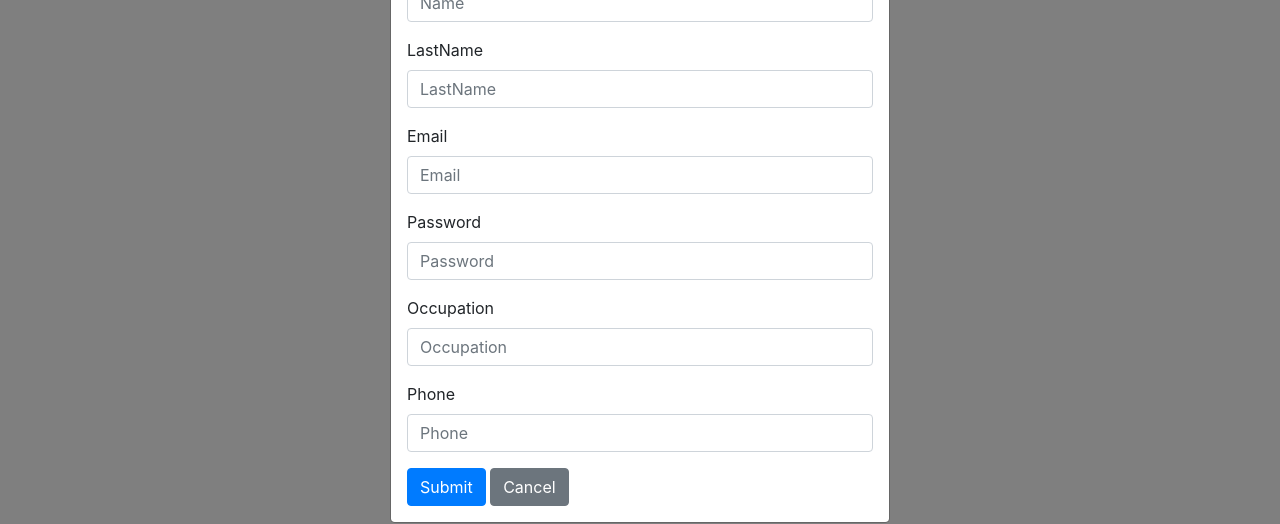
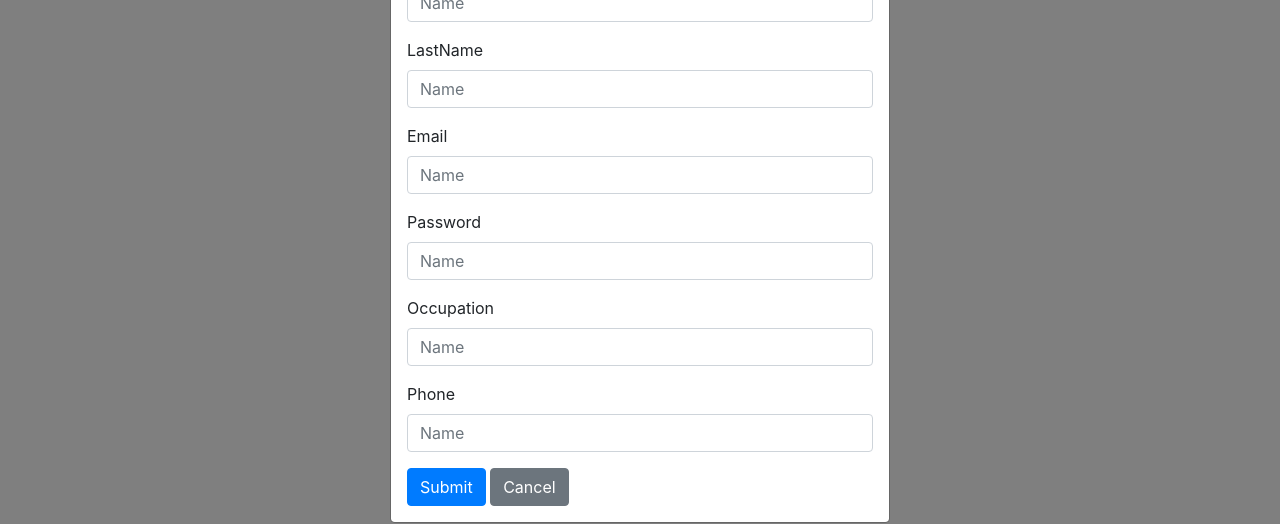
Before and after one commit to andreprogramador1/crud-app, a React (Create React App) app: page / in a window 1280 px wide. Both pictures are taken after a click on the button "Create". Shown: the part 156-680 px from the top of the page. Built offline with nearby package versions, Linux system fonts and the light colour scheme; no server answers.

Commit message:
react use form integration with reactstrap done

```diff
--- a/package.json
+++ b/package.json
@@ -3,6 +3,7 @@
   "version": "0.1.0",
   "private": true,
   "dependencies": {
+    "@hookform/resolvers": "^1.2.0",
     "@testing-library/jest-dom": "^5.11.4",
     "@testing-library/react": "^11.1.0",
     "@testing-library/user-event": "^12.1.10",
@@ -11,11 +12,13 @@
     "cors": "^2.8.5",
     "react": "^17.0.1",
     "react-dom": "^17.0.1",
+    "react-hook-form": "^6.13.1",
     "react-router-dom": "^5.2.0",
     "react-scripts": "4.0.1",
     "reactstrap": "^8.7.1",
     "styled-components": "^5.2.1",
-    "web-vitals": "^0.2.4"
+    "web-vitals": "^0.2.4",
+    "yup": "^0.32.8"
   },
   "scripts": {
     "start": "react-scripts start",
--- a/src/components/Formu.js
+++ b/src/components/Formu.js
@@ -1,5 +1,8 @@
 import React,{useState, useEffect} from 'react'
 import api from '../services/api'
+import { useForm, Controller  } from 'react-hook-form'
+import { yupResolver } from '@hookform/resolvers/yup'
+import * as yup from "yup";
 
 import {
   Form,
@@ -11,7 +14,7 @@ import {
   ModalHeader,
   ModalBody,
   ModalFooter,
-  Button
+  Button,
 } from 'reactstrap'
 
 const initialValue = {
@@ -27,33 +30,61 @@ const initialValue = {
 
 export const Formu = ({ modal2, toggle2, id }) => {
 
-  const [values, setValues] = useState(id ? null: initialValue)
-  console.log(id)
+  const phoneRegExp = /^((\\+[1-9]{1,4}[ \\-]*)|(\\([0-9]{2,3}\\)[ \\-]*)|([0-9]{2,4})[ \\-]*)*?[0-9]{3,4}?[ \\-]*[0-9]{3,4}?$/
 
-  useEffect(() => {
-      if(id) {
-        api.get(`/users/${id}`)
-        .then((response) => {
-          setValues(response.data)
-        })
-      }
-  },[id]);
+  const schema = yup.object().shape({
+    name: yup.string().min(2, 'too Short').required('required'),
+    lastName: yup.string().min(2, 'too Short').required('required'),
+    email: yup.string().email().required(),
+    password: yup.string().required(),
+    occupation: yup.string(),
+    phone: yup.string().matches(phoneRegExp, 'Phone number is not valid')
+  })
+
+  // const [values, setValues] = useState(id ? null: initialValue)
+
+  const { register, handleSubmit, control, reset } = useForm()
 
 
-  function onChange(e) {
-    const { name, value } = e.target
-    //console.log({name, value})
-    setValues({...values, [name]: value})
-  }
 
-  function onSubmit(e) {
-    e.preventDefault();
+  // useEffect(() => {
+  //     if(id) {
+  //       api.get(`/users/${id}`)
+  //       .then((response) => {
+  //         setValues(response.data)
+  //       })
+  //     }
+  // },[id]);
 
+
+  // function onChange(e) {
+  //   const { name, value } = e.target
+  //   //console.log({name, value})
+  //   setValues({...values, [name]: value})
+  // }
+
+  // function onSubmit(e) {
+  //   e.preventDefault();
+
+  //   const method = id ? 'patch' : 'post'
+  //   const url = id
+  //    ? `http://localhost:3333/users/${id}`
+  //    : `http://localhost:3333/users/`
+  //   api[method](url, values)
+  //   .then((response) => {
+  //     console.log(response)
+  //   })
+
+  // }
+
+  function onSubmit(data) {
+
+    console.log(data)
     const method = id ? 'patch' : 'post'
     const url = id
      ? `http://localhost:3333/users/${id}`
      : `http://localhost:3333/users/`
-    api[method](url, values)
+    api[method](url, data)
     .then((response) => {
       console.log(response)
     })
@@ -68,30 +99,90 @@ export const Formu = ({ modal2, toggle2, id }) => {
           <ModalHeader toggle={toggle2}>Form</ModalHeader>
           <ModalBody>
 
-            <Form onSubmit={onSubmit}>
+            <Form onSubmit={handleSubmit(onSubmit)}>
               <FormGroup>
                 <Label for="name">Name</Label>
-                <Input type="text" name="name" id="name" placeholder="Name" onChange={onChange} value={values.name}/>
+                <Controller
+                  name="name"
+                  control={control}
+                  render={props =>
+                    <Input
+                      type="text"
+                      id="name"
+                      placeholder="Name"
+                      onChange={e => props.onChange(e.target.value)}
+                    />}
+                />
               </FormGroup>
               <FormGroup>
                 <Label for="LastName">LastName</Label>
-                <Input type="text" name="lastName" id="LastName" placeholder="LastName" onChange={onChange} value={values.lastName}/>
+                <Controller
+                  name="lastname"
+                  control={control}
+                  render={props =>
+                    <Input
+                      type="text"
+                      id="name"
+                      placeholder="Name"
+                      onChange={e => props.onChange(e.target.value)}
+                    />}
+                />
               </FormGroup>
               <FormGroup>
                 <Label for="email">Email</Label>
-                <Input type="email" name="email" id="email" placeholder="Email" onChange={onChange} value={values.email}/>
+                <Controller
+                  name="email"
+                  control={control}
+                  render={props =>
+                    <Input
+                      type="text"
+                      id="name"
+                      placeholder="Name"
+                      onChange={e => props.onChange(e.target.value)}
+                    />}
+                />
               </FormGroup>
               <FormGroup>
                 <Label for="password">Password</Label>
-                <Input type="password" name="password" id="password" placeholder="Password" onChange={onChange} value={values.password}/>
+                <Controller
+                  name="password"
+                  control={control}
+                  render={props =>
+                    <Input
+                      type="text"
+                      id="name"
+                      placeholder="Name"
+                      onChange={e => props.onChange(e.target.value)}
+                    />}
+                />
               </FormGroup>
               <FormGroup>
                 <Label for="Occupation">Occupation</Label>
-                <Input type="text" name="occupation" id="Occupation" placeholder="Occupation" onChange={onChange} value={values.occupation}/>
+                <Controller
+                  name="occupation"
+                  control={control}
+                  render={props =>
+                    <Input
+                      type="text"
+                      id="name"
+                      placeholder="Name"
+                      onChange={e => props.onChange(e.target.value)}
+                    />}
+                />
               </FormGroup>
               <FormGroup>
                 <Label for="Phone">Phone</Label>
-                <Input type="password" name="phone" id="Phone" placeholder="Phone" onChange={onChange} value={values.phone}/>
+                <Controller
+                  name="phone"
+                  control={control}
+                  render={props =>
+                    <Input
+                      type="text"
+                      id="name"
+                      placeholder="Name"
+                      onChange={e => props.onChange(e.target.value)}
+                    />}
+                />
               </FormGroup>
 
               <Button type='submit' color="primary" onClick={() => {toggle2();} } >Submit</Button>{' '}
```
Also changed, not shown: 2 other files (tests, documents, lock files or other folders).
